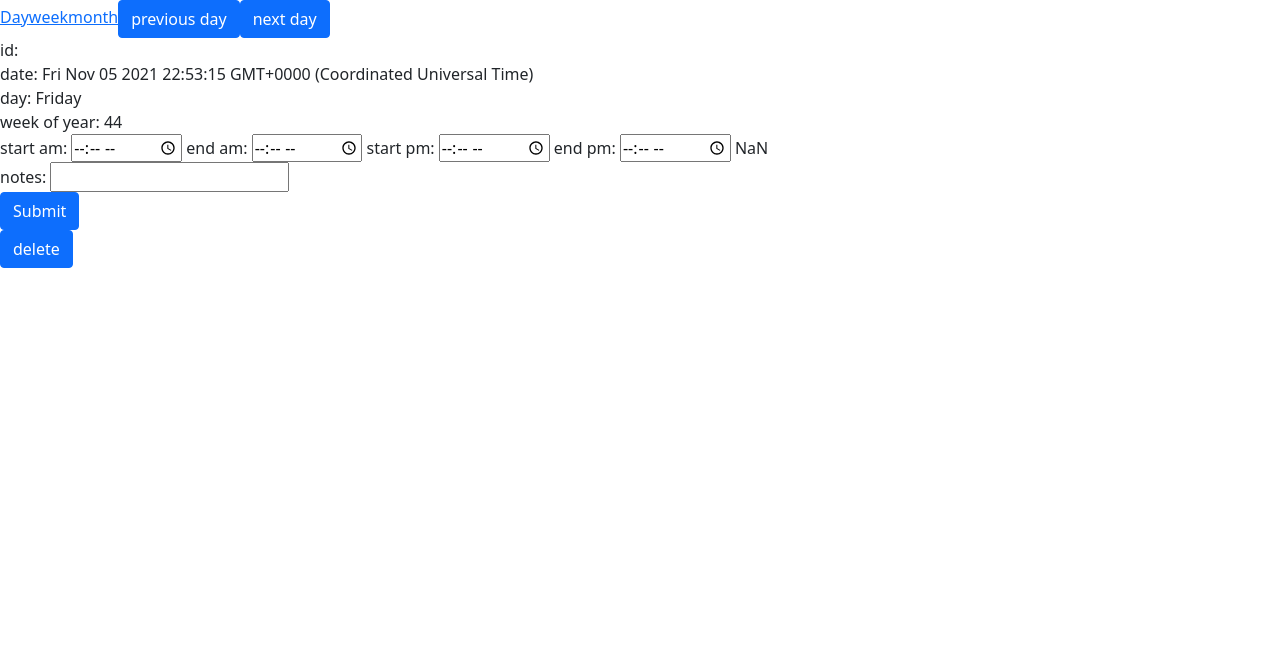
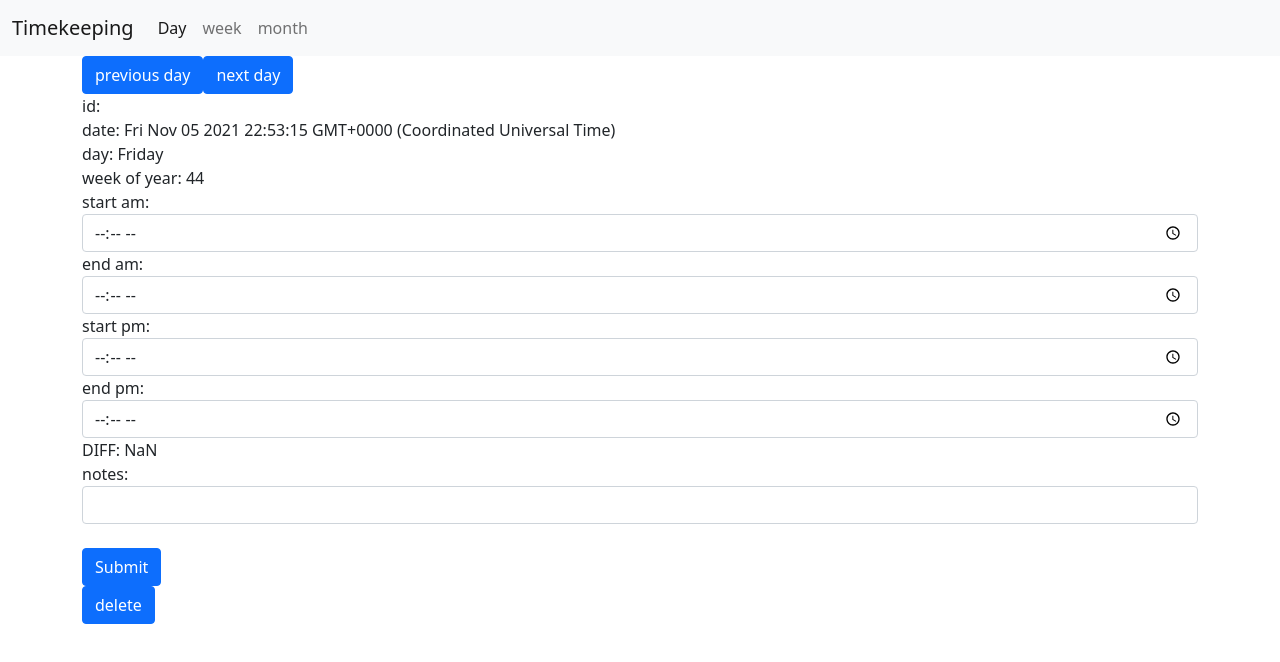
Before and after one commit to rjgallac/timekeepingfront, an Angular app: page / in a window 1280 px wide. Shown: the top 662 px of the page. Built offline with nearby package versions, Linux system fonts and the light colour scheme; no server answers.

Commit message:
add nav bar

```diff
--- a/angular.json
+++ b/angular.json
@@ -30,7 +30,9 @@
               "src/styles.css",
               "node_modules/bootstrap/dist/css/bootstrap.min.css"
             ],
-            "scripts": []
+            "scripts": [
+              "node_modules/bootstrap/dist/js/bootstrap.bundle.min.js"
+            ]
           },
           "configurations": {
             "production": {
--- a/src/app/app.component.html
+++ b/src/app/app.component.html
@@ -1,5 +1,25 @@
-<a routerLink="/" routerLinkActive="active">Day</a>
-<a routerLink="/week">week</a>
-<a routerLink="/month">month</a>
+<nav class="navbar navbar-expand-lg navbar-light bg-light">
+    <div class="container-fluid">
+      <button class="navbar-toggler" type="button" data-bs-toggle="collapse" data-bs-target="#navbarTogglerDemo01" aria-controls="navbarTogglerDemo01" aria-expanded="false" aria-label="Toggle navigation">
+        <span class="navbar-toggler-icon"></span>
+      </button>
+      <div class="collapse navbar-collapse" id="navbarTogglerDemo01">
+        <a class="navbar-brand" href="#">Timekeeping</a>
+        <ul class="navbar-nav me-auto mb-2 mb-lg-0">
+          <li class="nav-item">
+            <a routerLink="/" class="nav-link active" routerLinkActive="active">Day</a>
+          </li>
+          <li class="nav-item">
+            <a routerLink="/week" class="nav-link">week</a>
+          </li>
+          <li class="nav-item">
+            <a routerLink="/month" class="nav-link">month</a>
+          </li>
+        </ul>
+      </div>
+    </div>
+  </nav>
+<div class="container">
+    <router-outlet></router-outlet>
 
-<router-outlet></router-outlet>
+</div>
--- a/src/app/day/day.component.html
+++ b/src/app/day/day.component.html
@@ -4,14 +4,14 @@
     day: {{model.date|date:'EEEE'}}<br />
     week of year: {{model.date|date:'w'}}<br />
 
-    start am: <input type="time" [(ngModel)]="model.startAm" name="startAm" (change)="updateDay()"/>
-    end am:  <input type="time"  [(ngModel)]="model.endAm" name="endAm" (change)="updateDay()"/>
-    start pm: <input type="time" [(ngModel)]="model.startPm" name="startPm" (change)="updateDay()"/>
-    end pm: <input type="time"   [(ngModel)]="model.endPm" name="endPm" (change)="updateDay()"/>
+    start am: <input type="time" class="form-control" [(ngModel)]="model.startAm" name="startAm" (change)="updateDay()"/>
+    end am:  <input type="time" class="form-control" [(ngModel)]="model.endAm" name="endAm" (change)="updateDay()"/>
+    start pm: <input type="time" class="form-control" [(ngModel)]="model.startPm" name="startPm" (change)="updateDay()"/>
+    end pm: <input type="time" class="form-control" [(ngModel)]="model.endPm" name="endPm" (change)="updateDay()"/>
 
-    {{diff}}
+    DIFF: {{diff}}
     <br />
-    notes:  <input type="text"   [(ngModel)]="model.notes" name="notes" (change)="updateDay()"/>
+    notes:  <input type="text" class="form-control" [(ngModel)]="model.notes" name="notes" (change)="updateDay()"/>
     <br />
     <input class="btn btn-primary" type="submit"  />
 </form>
--- a/src/app/week-summary/week-summary.component.css
+++ b/src/app/week-summary/week-summary.component.css
@@ -1,14 +1,10 @@
-ul{
+.weeks{
+    display:flex;
+    flex-wrap: wrap;
     list-style: none;
-    display: flex;
-    padding-left:0;
 }
-li{
-    font-size: 90%;
-    text-align: center;
-    flex-direction: column;
-    border: 1px solid #999;
-    padding: 1px;
-    background-color: rgb(76, 122, 76);
-    color: white;
+
+.card{
+    margin:10px;
+    width:12rem;
 }
--- a/src/app/week-summary/week-summary.component.html
+++ b/src/app/week-summary/week-summary.component.html
@@ -1,7 +1,13 @@
-<ul>
-    <li [style.background-color]="week.value - 37.5 >=0  ? 'rgb(76, 122, 76)' : 'red'" *ngFor="let week of weeks | keyvalue : unsorted">
-        {{week.key}} <br />
-        {{week.value}} <br />
-        {{week.value - 37.5}}<br />
-    </li>
-</ul>
+<div class="weeks">
+
+    <div class="card"
+        [style.background-color]="week.value - 37.5 >=0  ? 'rgb(76, 142, 76)' : 'red'"
+        *ngFor="let week of weeks | keyvalue : unsorted">
+        <div class="card-body">
+            {{week.key}} <br />
+            {{week.value}} <br />
+            {{week.value - 37.5}}
+
+        </div>
+    </div>
+</div>
--- a/src/app/week-summary/week-summary.component.ts
+++ b/src/app/week-summary/week-summary.component.ts
@@ -16,6 +16,7 @@ export class WeekSummaryComponent implements OnInit {
 
   ngOnInit(): void {
     this.daysService.getDays$().subscribe( (val:Day) =>{
+      console.log(val)
       if(val.summaryDto){
         this.weeks = val.summaryDto.weekTotals;
       }
```
